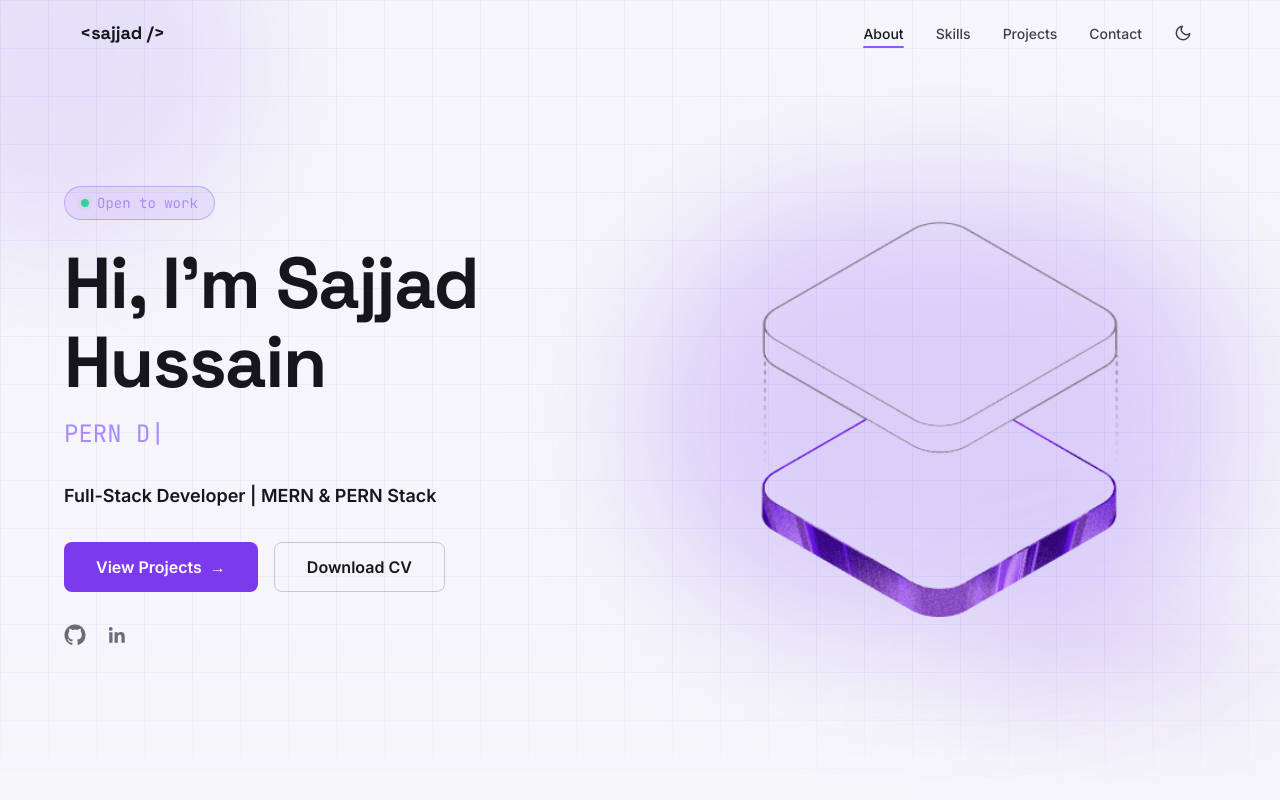
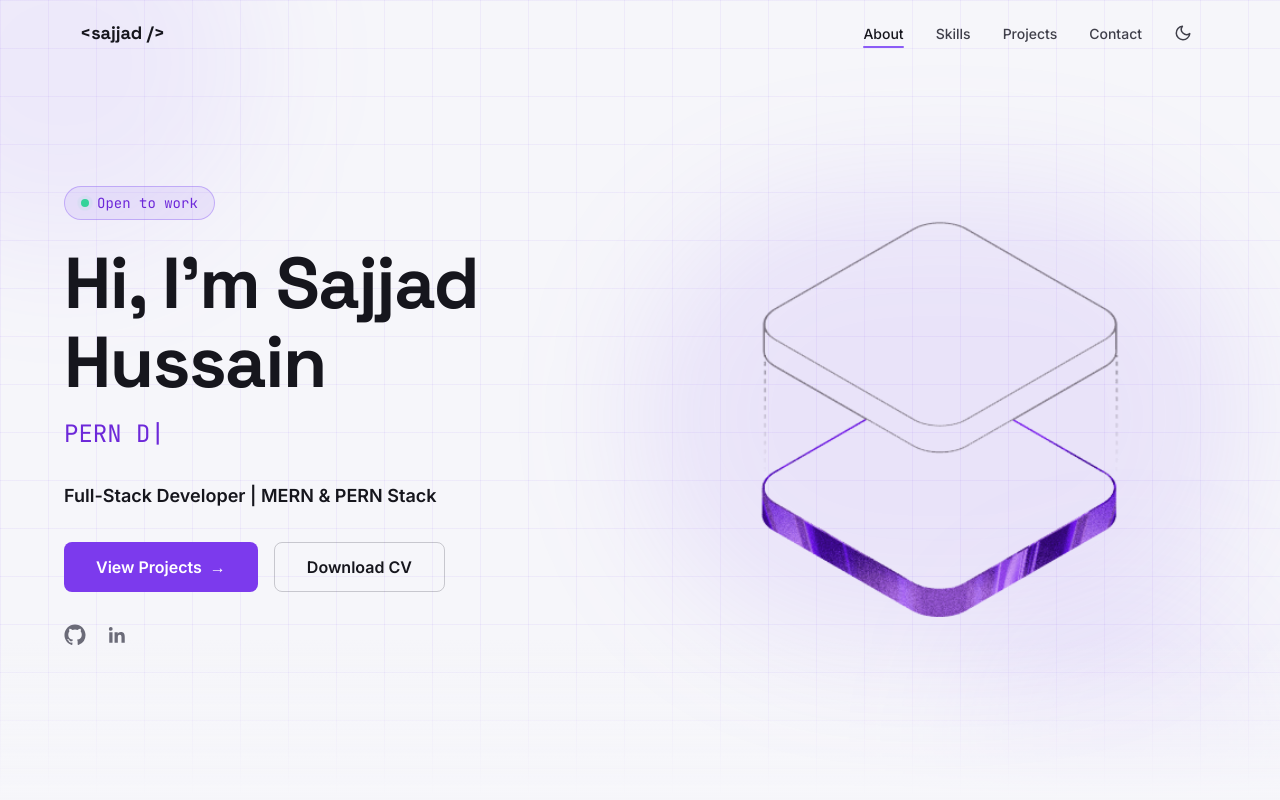
Before and after one commit to sajad-husain/portfolio-website, a React (Vite) app: page / in a window 1280 px wide. Shown: the top 800 px of the page. Built offline with nearby package versions, Linux system fonts and the light colour scheme.

Commit message:
fix: correct vite and tailwind devicon paths, polish light mode

```diff
--- a/src/components/Hero.jsx
+++ b/src/components/Hero.jsx
@@ -12,11 +12,11 @@ function Hero() {
         >
             <div className="absolute inset-0 bg-grid" aria-hidden="true"></div>
             <div
-                className="absolute -top-32 -left-32 w-96 h-96 rounded-full bg-accent/15 blur-3xl animate-float"
+                className="absolute -top-32 -left-32 w-96 h-96 rounded-full glow-blob blur-3xl animate-float"
                 aria-hidden="true"
             ></div>
             <div
-                className="absolute -bottom-24 right-0 w-80 h-80 rounded-full bg-accent-muted/10 blur-3xl"
+                className="absolute -bottom-24 right-0 w-80 h-80 rounded-full glow-blob blur-3xl"
                 aria-hidden="true"
             ></div>
             <div
@@ -89,7 +89,7 @@ function Hero() {
 
                 <div className="relative hidden md:flex justify-center">
                     <div
-                        className="absolute inset-0 -m-6 rounded-full bg-accent/25 blur-3xl"
+                        className="absolute inset-0 -m-6 rounded-full hero-halo blur-3xl"
                         aria-hidden="true"
                     ></div>
                     <img
--- a/src/components/Skills.jsx
+++ b/src/components/Skills.jsx
@@ -86,7 +86,7 @@ function Skills() {
                                             height="22"
                                             loading="lazy"
                                             decoding="async"
-                                            className="shrink-0"
+                                            className={`shrink-0 ${skill.id === "express" ? "dark:invert" : ""}`}
                                         />
                                         <span className="text-sm font-medium text-ink-secondary truncate">
                                             {skill.name}
--- a/src/components/TechMarquee.jsx
+++ b/src/components/TechMarquee.jsx
@@ -17,7 +17,15 @@ function MarqueeTrack() {
         <div className="flex shrink-0 items-center gap-12 pr-12 animate-marquee">
             {TECHS.map((tech) => (
                 <div key={tech.id} className="flex items-center gap-2.5 opacity-50 hover:opacity-100 transition-opacity">
-                    <img src={techIcon(tech.id)} alt="" width="26" height="26" loading="lazy" decoding="async" />
+                    <img
+                        src={techIcon(tech.id)}
+                        alt=""
+                        width="26"
+                        height="26"
+                        loading="lazy"
+                        decoding="async"
+                        className={tech.id === "express" ? "dark:invert" : ""}
+                    />
                     <span className="font-mono text-sm text-ink-secondary whitespace-nowrap">{tech.name}</span>
                 </div>
             ))}
--- a/src/index.css
+++ b/src/index.css
@@ -11,6 +11,12 @@
   --ink-muted-rgb: 107 107 120;
   --line-rgb: 16 16 30;
   --grid-alpha: 0.08;
+  --accent-soft-rgb: 109 40 217;
+  --accent-halo: 139 92 246 / 0.12;
+  --accent-blob: 139 92 246 / 0.08;
+  --spotlight-alpha: 0.1;
+  --shadow-card: 0 1px 2px rgba(16, 16, 30, 0.05), 0 8px 24px rgba(16, 16, 30, 0.07);
+  --shadow-card-hover: 0 2px 4px rgba(16, 16, 30, 0.06), 0 16px 40px rgba(16, 16, 30, 0.12);
 }
 
 html.dark {
@@ -22,6 +28,12 @@ html.dark {
   --ink-muted-rgb: 154 154 171;
   --line-rgb: 255 255 255;
   --grid-alpha: 0.06;
+  --accent-soft-rgb: 167 139 250;
+  --accent-halo: 139 92 246 / 0.25;
+  --accent-blob: 124 58 237 / 0.14;
+  --spotlight-alpha: 0.15;
+  --shadow-card: none;
+  --shadow-card-hover: none;
 }
 
 @layer base {
@@ -56,6 +68,14 @@ html.dark {
   .surface-overlay {
     background-color: rgb(var(--surface-raised-rgb));
   }
+
+  .hero-halo {
+    background-color: rgb(var(--accent-halo));
+  }
+
+  .glow-blob {
+    background-color: rgb(var(--accent-blob));
+  }
 }
 
 @layer components {
@@ -64,6 +84,7 @@ html.dark {
     border: 1px solid rgb(var(--line-rgb) / 0.1);
     backdrop-filter: blur(12px);
     border-radius: 0.75rem;
+    box-shadow: var(--shadow-card);
   }
 
   .glow {
@@ -123,6 +144,10 @@ html.dark {
     @apply transition-all duration-300 hover:-translate-y-1.5 hover:border-accent/40;
   }
 
+  .card-hover:hover {
+    box-shadow: var(--shadow-card-hover);
+  }
+
   .spotlight-card {
     position: relative;
   }
@@ -136,7 +161,7 @@ html.dark {
     transition: opacity 0.3s ease;
     background: radial-gradient(
       400px circle at var(--mx, 50%) var(--my, 50%),
-      rgba(139, 92, 246, 0.15),
+      rgba(139, 92, 246, var(--spotlight-alpha)),
       transparent 45%
     );
     pointer-events: none;
--- a/src/utils/techIcons.js
+++ b/src/utils/techIcons.js
@@ -4,7 +4,7 @@ export function techIcon(id) {
     const map = {
         react: ["react/react-original"],
         js: ["javascript/javascript-original"],
-        tailwind: ["tailwindcss/tailwindcss-plain"],
+        tailwind: ["tailwindcss/tailwindcss-original"],
         html: ["html5/html5-original"],
         html5: ["html5/html5-original"],
         css: ["css3/css3-original"],
@@ -18,7 +18,7 @@ export function techIcon(id) {
         git: ["git/git-original"],
         github: ["github/github-original"],
         vscode: ["vscode/vscode-original"],
-        vite: ["vitejs/vite-original"],
+        vite: ["vitejs/vitejs-original"],
         postman: ["postman/postman-original"],
     };
     const path = map[id];
--- a/tailwind.config.js
+++ b/tailwind.config.js
@@ -26,7 +26,7 @@ export default {
         line: "rgb(var(--line-rgb) / <alpha-value>)",
         accent: {
           DEFAULT: "#8b5cf6",
-          soft: "#a78bfa",
+          soft: "rgb(var(--accent-soft-rgb) / <alpha-value>)",
           muted: "#7c3aed",
         },
         ink: {
```
